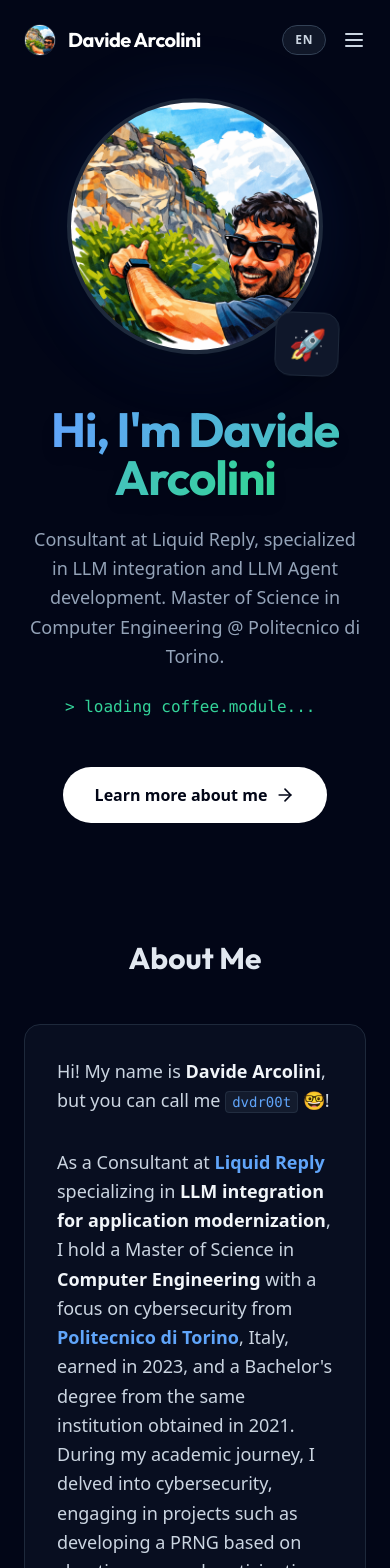
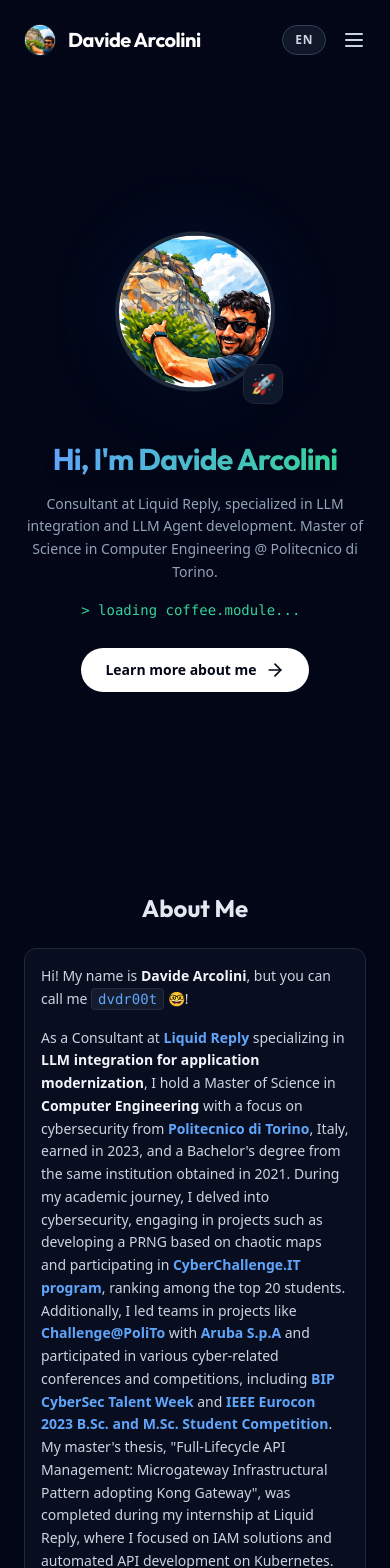
Before and after one commit to dvdr00t/portfolio, a Next.js app: page / in a window 390 px wide. Shown: the top 1568 px of the page. Built offline with nearby package versions, Linux system fonts and the light colour scheme.

Commit message:
fix: mobile version

```diff
--- a/src/components/About.tsx
+++ b/src/components/About.tsx
@@ -10,7 +10,7 @@
     const { about } = content;
 
     return (
-        <section id="about" className="py-24 md:py-32 relative">
+        <section id="about" className="py-12 sm:py-16 md:py-32 relative">
             <div className="container mx-auto px-6">
                 <motion.div
                     initial={{ opacity: 0, y: 20 }}
@@ -19,11 +19,11 @@
                     transition={{ duration: 0.6 }}
                     className="max-w-5xl mx-auto"
                 >
-                    <h2 className="text-3xl md:text-5xl font-bold font-outfit mb-12 text-center">
+                    <h2 className="text-2xl sm:text-3xl md:text-5xl font-bold font-outfit mb-6 md:mb-12 text-center">
                         {about.title}
                     </h2>
 
-                    <div className="space-y-8 text-lg text-slate-300 leading-relaxed bg-slate-900/50 p-8 md:p-12 rounded-2xl border border-slate-800">
+                    <div className="space-y-4 md:space-y-8 text-sm sm:text-base md:text-lg text-slate-300 leading-relaxed bg-slate-900/50 p-4 sm:p-6 md:p-12 rounded-xl md:rounded-2xl border border-slate-800">
                         {about.description.map((paragraph, index) => (
                             <p key={index}>
                                 {paragraph.split(/(\[.*?\]\(.*?\))/g).map((part, i) => {
--- a/src/components/Hero.tsx
+++ b/src/components/Hero.tsx
@@ -24,7 +24,7 @@
                         animate={{ opacity: 1, y: 0 }}
                         transition={{ duration: 0.8 }}
                     >
-                        <h1 className="text-5xl md:text-7xl font-bold font-outfit mb-6 tracking-tight">
+                        <h1 className="text-3xl sm:text-4xl md:text-7xl font-bold font-outfit mb-4 md:mb-6 tracking-tight">
                             <span className="text-gradient drop-shadow-lg">
                                 {hero.title.replace("Hi, I’m ", "Hi, I'm\n")}
                             </span>
@@ -35,7 +35,7 @@
                         initial={{ opacity: 0, y: 20 }}
                         animate={{ opacity: 1, y: 0 }}
                         transition={{ duration: 0.8, delay: 0.2 }}
-                        className="text-lg md:text-xl text-slate-400 max-w-2xl mx-auto md:mx-0 mb-6 leading-relaxed"
+                        className="text-sm sm:text-base md:text-xl text-slate-400 max-w-2xl mx-auto md:mx-0 mb-4 md:mb-6 leading-relaxed"
                     >
                         {hero.subtitle}
                     </motion.p>
@@ -44,7 +44,7 @@
                         initial={{ opacity: 0, y: 20 }}
                         animate={{ opacity: 1, y: 0 }}
                         transition={{ duration: 0.8, delay: 0.3 }}
-                        className="mb-10 h-8 flex justify-center md:justify-start"
+                        className="mb-6 md:mb-10 h-6 md:h-8 flex justify-center md:justify-start text-sm md:text-base"
                     >
                         <TypewriterEffect words={hero.dynamicText} />
                     </motion.div>
@@ -56,7 +56,7 @@
                     >
                         <Link
                             href="#about"
-                            className="inline-flex items-center gap-2 px-8 py-4 bg-white text-slate-950 rounded-full font-semibold hover:bg-slate-200 transition-colors duration-300 group"
+                            className="inline-flex items-center gap-2 px-6 py-3 md:px-8 md:py-4 bg-white text-slate-950 rounded-full font-semibold text-sm md:text-base hover:bg-slate-200 transition-colors duration-300 group"
                         >
                             {hero.cta}
                             <ArrowRight className="w-5 h-5 group-hover:translate-x-1 transition-transform" />
@@ -71,12 +71,12 @@
                     transition={{ duration: 0.8, delay: 0.2 }}
                     className="order-1 md:order-2 flex justify-center md:justify-end"
                 >
-                    <div className="relative w-64 h-64 md:w-80 md:h-80 lg:w-96 lg:h-96">
+                    <div className="relative w-40 h-40 sm:w-52 sm:h-52 md:w-80 md:h-80 lg:w-96 lg:h-96">
                         {/* Decorative Circle */}
                         <div className="absolute inset-0 bg-blue-500/20 rounded-full blur-2xl animate-pulse" />
 
                         <motion.div
-                            animate={{ y: [0, -20, 0] }}
+                            animate={{ y: [0, -10, 0] }}
                             transition={{ duration: 6, repeat: Infinity, ease: "easeInOut" }}
                             className="relative w-full h-full rounded-full overflow-hidden border-4 border-slate-800 shadow-2xl"
                         >
@@ -93,9 +93,9 @@
                         <motion.div
                             animate={{ y: [0, 15, 0], rotate: [0, 10, 0] }}
                             transition={{ duration: 5, repeat: Infinity, ease: "easeInOut", delay: 1 }}
-                            className="absolute -bottom-4 -right-4 w-16 h-16 bg-slate-900 rounded-2xl border border-slate-800 flex items-center justify-center shadow-xl"
+                            className="absolute -bottom-2 -right-2 md:-bottom-4 md:-right-4 w-10 h-10 md:w-16 md:h-16 bg-slate-900 rounded-xl md:rounded-2xl border border-slate-800 flex items-center justify-center shadow-xl"
                         >
-                            <span className="text-3xl">🚀</span>
+                            <span className="text-xl md:text-3xl">🚀</span>
                         </motion.div>
                     </div>
                 </motion.div>
```
